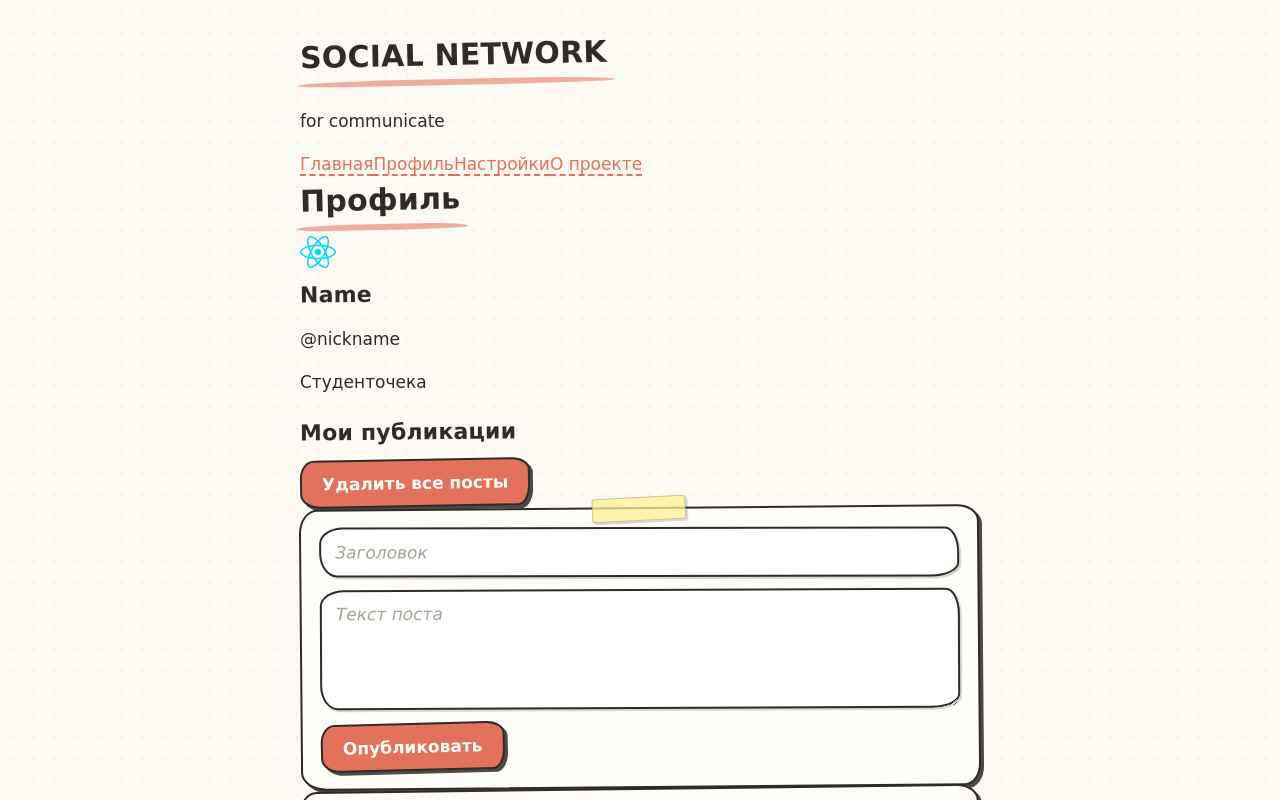
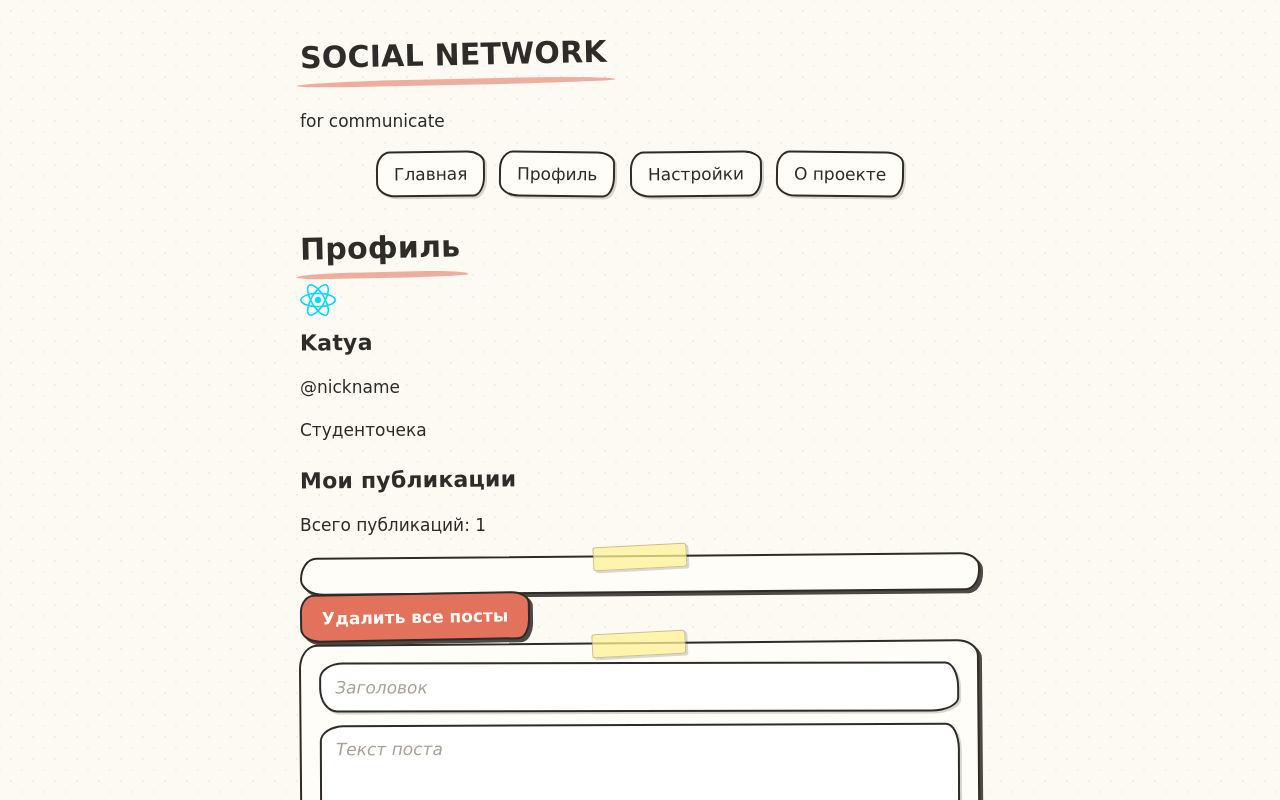
Before and after one commit to teksqhv/react-app-main, a React (Vite) app: page /profile in a window 1280 px wide. Shown: the top 800 px of the page. Built offline with nearby package versions, Linux system fonts and the light colour scheme.

Commit message:
Меню поправила, контекст апи для поста и нейма, поменяла картинку на крутого кота

```diff
--- a/src/components/Header.jsx
+++ b/src/components/Header.jsx
@@ -6,11 +6,10 @@ function Header() {
             <h1>SOCIAL NETWORK</h1>
             <p>for communicate</p>
             <nav>
-                <Link to="/">Главная</Link>
-                <Link to="/profile">Профиль</Link>
-                <Link to="/settings">Настройки</Link>
-                <Link to="/about">О проекте</Link>
-
+                <Link className="nav-link" to="/">Главная</Link>
+                <Link className="nav-link" to="/profile">Профиль</Link>
+                <Link className="nav-link" to="/settings">Настройки</Link>
+                <Link className="nav-link" to="/about">О проекте</Link>
             </nav>
         </header>
     )
--- a/src/components/ProfileCard.jsx
+++ b/src/components/ProfileCard.jsx
@@ -1,6 +1,7 @@
 import { useState } from "react";
 import Post from "./Post";
 import avatar from "../assets/react.svg";
+import { useUser } from "../context/userContext";
 
 function ProfileCard() {
     // const [posts, setPosts] = useState([
@@ -49,6 +50,7 @@ function ProfileCard() {
     //     );
     // }
 
+    const {userName} = useUser();
     return (
         <section className="profile-card">
             <div className="profile">
@@ -56,7 +58,7 @@ function ProfileCard() {
                     <img src={avatar} alt="avatar" />
                 </div>
                 <div className="profile-info">
-                    <h2>Name</h2>
+                    <h2>{userName}</h2>
                     <p>@nickname</p>
                 </div>
                 <p className="profile-discription">Студенточека</p>
--- /dev/null
+++ b/src/context/PostContext.jsx
@@ -0,0 +1,42 @@
+import {
+    createContext,
+    useContext,
+    useEffect,
+    useState
+} from "react";
+
+const PostContext = createContext();
+
+export function PostProvider({children}) {
+    const [posts, setPosts] = useState(() => {
+        const savedPosts = localStorage.getItem("posts");
+        if (savedPosts) {
+            return JSON.parse(savedPosts)
+        }
+        return [
+            {
+                id: 1,
+                title: "Полезное что то там",
+                text: "Вам очень интересно читать этот пост сиксевен сиксевен",
+                author: "SixSeven",
+            },
+        ];
+    });
+
+    useEffect(() => {
+        localStorage.setItem(
+            "posts",
+            JSON.stringify(posts)
+        );
+    }, [posts]);
+
+    return (
+        <PostContext.Provider value={{posts, setPosts }}>
+            {children}
+        </PostContext.Provider>
+    );
+}
+
+export function usePosts() {
+    return useContext(PostContext)
+}
--- /dev/null
+++ b/src/context/userContext.jsx
@@ -0,0 +1,21 @@
+import { createContext, useContext, useEffect, useState } from "react";
+
+const UserContext = createContext(null);
+
+export function UserProvider({children}){
+    const [userName, setUserName] = useState("Katya");
+
+    return (
+        <UserContext.Provider value={{userName, setUserName }}>
+            {children}
+        </UserContext.Provider>
+    );
+}
+
+export function useUser(){
+    const context = useContext(UserContext);
+    if(context == null){
+        throw new Error("useUser должен использоваться в UserProvider")
+    }
+    return context;
+}
--- a/src/index.css
+++ b/src/index.css
@@ -78,6 +78,48 @@ h1::after {
 h2 {
   font-size: 22px;
   transform: rotate(-0.6deg);
+}
+
+/* --- навигация сверху --- */
+nav {
+  display: flex;
+  justify-content: center;
+  align-items: center;
+  flex-wrap: wrap;
+  gap: 14px;
+  margin: 0 0 28px;
+  padding: 0;
+}
+
+nav a {
+  display: inline-block;
+  padding: 8px 16px;
+  color: var(--ink);
+  background: var(--paper-2);
+  border: 2px solid var(--line);
+  border-radius: 14px 18px 12px 20px / 18px 12px 20px 14px;
+  box-shadow: var(--shadow-soft);
+  text-decoration: none;
+  border-bottom: 2px solid var(--line);
+  transform: rotate(-0.6deg);
+  transition: transform 0.12s ease, box-shadow 0.12s ease,
+    background-color 0.12s ease, color 0.12s ease;
+}
+
+nav a:nth-child(even) {
+  transform: rotate(0.6deg);
+}
+
+nav a:hover {
+  color: #fffdf7;
+  background: var(--accent);
+  transform: rotate(0deg) translate(-1px, -1px);
+  box-shadow: var(--shadow);
+}
+
+nav a:active {
+  transform: rotate(0deg) translate(2px, 2px);
+  box-shadow: 1px 1px 0 rgba(47, 43, 40, 0.85);
 }
 
 /* --- форма публикации поста --- */
@@ -280,6 +322,14 @@ small {
     font-size: 24px;
   }
 
+  nav {
+    gap: 10px;
+  }
+
+  nav a {
+    padding: 7px 12px;
+  }
+
   form,
   .post-form {
     padding: 14px;
--- a/src/pages/About.jsx
+++ b/src/pages/About.jsx
@@ -5,7 +5,7 @@ function About(){
         <section className="page">
             <h1>О проекте</h1>
             <p></p>
-            <img src="images.jfif" alt="" />
+            <img src="images (1).jfif" alt="" />
         </section>
     );
 }
--- a/src/pages/Home.jsx
+++ b/src/pages/Home.jsx
@@ -1,41 +1,48 @@
 import Post from "../components/Post";
+import { usePosts } from "../context/PostContext";
 
 function Home() {
-    const posts = [
-        {
-            id: 1,
-            title: "text text text",
-            text: "post post post",
-            author: "Viktor"
-        },
-        {
-            id: 2,
-            title: "text 2 text 2 text 2",
-            text: "post 2 post 2 post 2",
-            author: "Viktor"
-        },
-        {
-            id: 3,
-            title: "text 3 text 3 text 3",
-            text: "post 3 post 3 post 3",
-            author: "Viktor"
-        },
+    // const posts = [
+    //     {
+    //         id: 1,
+    //         title: "text text text",
+    //         text: "post post post",
+    //         author: "Viktor"
+    //     },
+    //     {
+    //         id: 2,
+    //         title: "text 2 text 2 text 2",
+    //         text: "post 2 post 2 post 2",
+    //         author: "Viktor"
+    //     },
+    //     {
+    //         id: 3,
+    //         title: "text 3 text 3 text 3",
+    //         text: "post 3 post 3 post 3",
+    //         author: "Viktor"
+    //     },
 
-    ];
+    // ];
+
+    const { posts } = usePosts();
 
     return (
         <section>
             <h1>Главная</h1>
             <div className="feed">
                 <h2>Лента</h2>
-                {posts.map((post) => (
+                {posts.length > 0 ? (
+                    posts.map((post) => (
                         <Post key={post.id}
                             author={post.author}
                             title={post.title}
                             text={post.text}
                             id={post.id}
                         />
-                ))}
+                    ))
+                ) : (
+                    <p>Пока нет публикаций</p>
+                )}
             </div>
         </section>
     )
--- a/src/pages/Profile.jsx
+++ b/src/pages/Profile.jsx
@@ -1,6 +1,8 @@
 import { useEffect, useState } from "react";
 import ProfileCard from "../components/ProfileCard";
 import Post from "../components/Post";
+import { usePosts } from "../context/PostContext";
+import { useUser } from "../context/userContext";
 
 function Profile() {
   // const [posts, setPosts] = useState([
@@ -12,50 +14,59 @@ function Profile() {
   //   },
   // ]);
 
-  const [posts, setPosts] = useState(() =>
-  {
-    const savedPosts = localStorage.getItem("posts");
-    if(savedPosts){
-      return JSON.parse(savedPosts)
-    }
-    return [
-      {
-        id: 1,
-        title: "Полезное что то там",
-        text: "Вам очень интересно читать этот пост сиксевен сиксевен",
-        author: "SixSeven",
-      },
-    ];
-  });
+  // const [posts, setPosts] = useState(() =>
+  // {
+  //   const savedPosts = localStorage.getItem("posts");
+  //   if(savedPosts){
+  //     return JSON.parse(savedPosts)
+  //   }
+  //   return [
+  //     {
+  //       id: 1,
+  //       title: "Полезное что то там",
+  //       text: "Вам очень интересно читать этот пост сиксевен сиксевен",
+  //       author: "SixSeven",
+  //     },
+  //   ];
+  // });
 
+  const {userName} = useUser();
+  const {posts, setPosts} = usePosts();
   const [title, setTitle] = useState("");
   const [text, setText] = useState("");
+  const [error, setError] = useState("");
 
   // useEffect(() => {
   //   console.log("Изменились посты");
   // }, [posts]);
 
   //Сохраняем посты после каждого изменения
-  useEffect(() => {
-    localStorage.setItem(
-      "posts",
-      JSON.stringify(posts)
-    );
-  }, [posts]);
+  // useEffect(() => {
+  //   localStorage.setItem(
+  //     "posts",
+  //     JSON.stringify(posts)
+  //   );
+  // }, [posts]);
 
   function addPost(event) {
     event.preventDefault();
+
+    if(!title.trim() || !text.trim()){
+      setError("Заполните заголовок и текст поста!");
+      return;
+    }
 
     const newPost = {
       id: Date.now(),
       title: title,
       text: text,
-      author: "Viktor",
+      author: userName,
     };
 
     setPosts([...posts, newPost]);
     setTitle("");
     setText("");
+    setError("");
   }
 
   function deletePost(id) {
@@ -73,6 +84,15 @@ function Profile() {
       <ProfileCard />
       <div className="feed">
         <h2>Мои публикации</h2>
+        <p>Всего публикаций: {posts.length}</p>
+
+        <form className="post-form" onSubmit={addPost}>
+          {error && (
+            <p className="form-error">
+              {error}
+            </p>
+          )}
+        </form>
 
         <button
           type="button"
--- a/src/pages/Settings.jsx
+++ b/src/pages/Settings.jsx
@@ -1,8 +1,21 @@
+import { useUser } from "../context/userContext";
+
 function Settings(){
+    const {userName, setUserName} = useUser();
+
     return(
         <section className="page">
             <h1>Настройки</h1>
             <p>Lorem ipsum dolor sit amet consectetur adipisicing elit. Iure distinctio velit officiis quibusdam aspernatur? Enim, quam consectetur! Maiores explicabo facilis obcaecati consequuntur eum fugiat praesentium illum sapiente. Maxime, officia magnam.</p>
+            <label>
+                Имя пользователя
+                <input type="text"
+                value={userName}
+                onChange={(event) =>
+                    setUserName(event.target.value)
+                } />
+            </label>
+            <p>Установлено имя: {userName}</p>
         </section>
     );
 }
```
Also changed, not shown: src/App.jsx (+7 -0 lines), images (1).jfif (added). Lines whose indentation alone changed are shown as unchanged.
